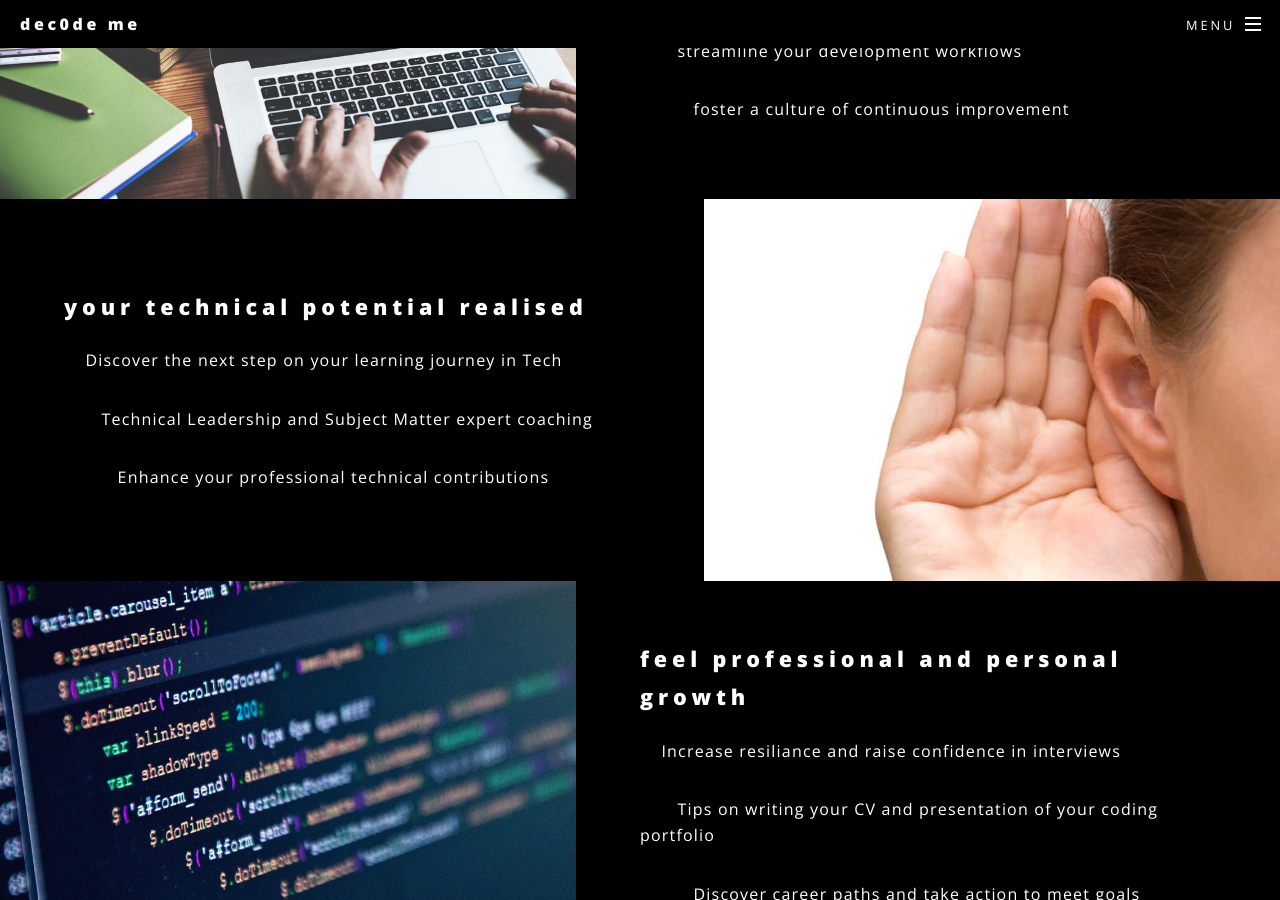
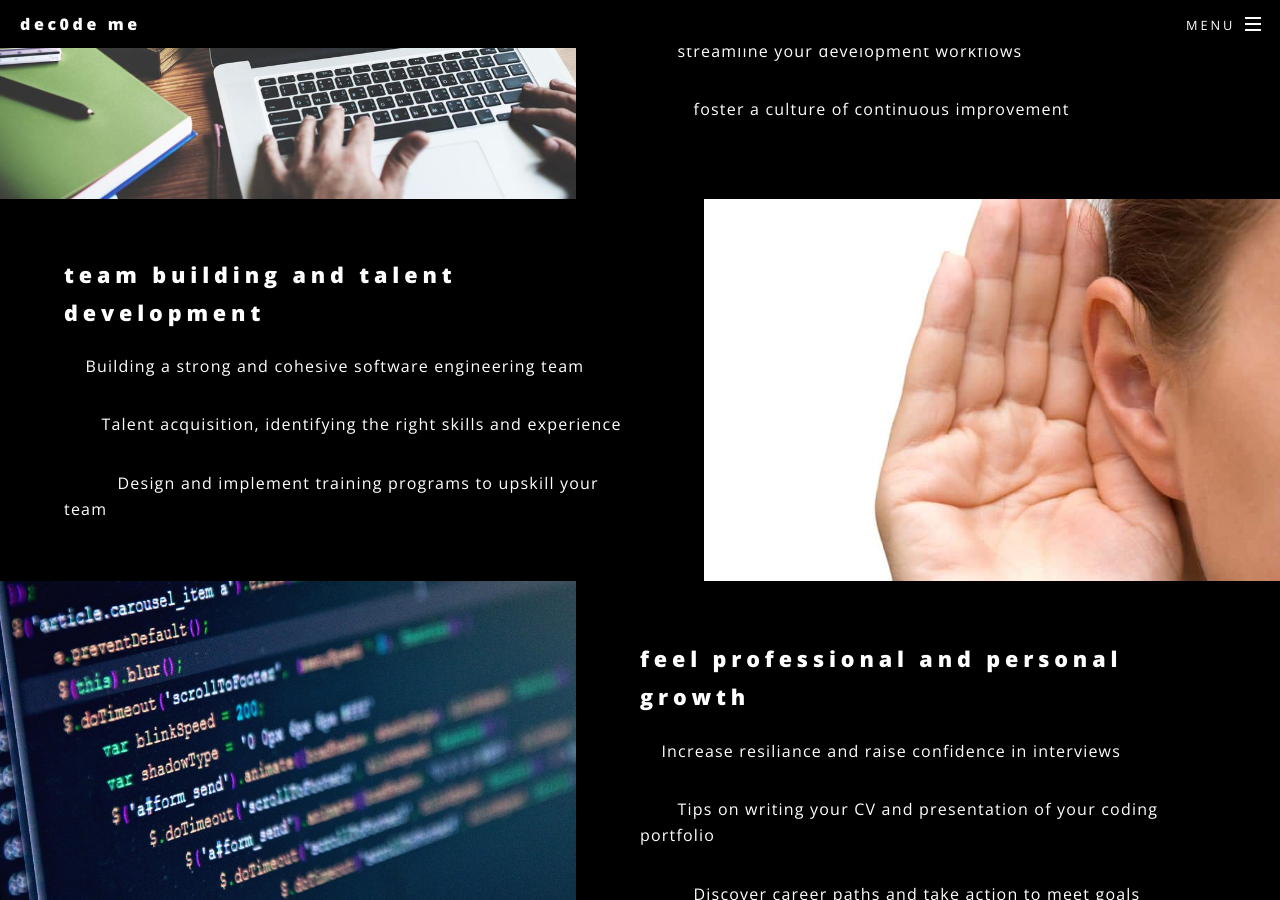
Before and after one commit to daniel-woolfson/dec0de-me, a Jekyll site: the page built from index.html, in a window 1280 px wide and 900 px high, scrolled down 1092 px. Built offline with Jekyll 4.4.1, drawn with Linux system fonts in a browser that asks for light colours.

Commit message:
Update index.html

```diff
--- a/index.html
+++ b/index.html
@@ -29,13 +29,13 @@ layout: landing
 						</section>
 						<section class="spotlight">
 							<div class="image"><img src="images/pic01.jpg" alt="" /></div><div class="content">
-								<h2>Your technical potential realised</h2>
+								<h2>Team Building and Talent Development</h2>
 								<p>&nbsp;&nbsp;&nbsp;
-									Discover the next step on your learning journey in Tech</p>
+									Building a strong and cohesive software engineering team</p>
 								<p>&nbsp;&nbsp;&nbsp;&nbsp;&nbsp;&nbsp;
-									Technical Leadership and Subject Matter expert coaching</p>
+									Talent acquisition, identifying the right skills and experience</p>
 								<p>&nbsp;&nbsp;&nbsp;&nbsp;&nbsp;&nbsp;&nbsp;&nbsp;&nbsp;
-									Enhance your professional technical contributions</p>
+									Design and implement training programs to upskill your team</p>
 
 							</div>
 						</section>
```
